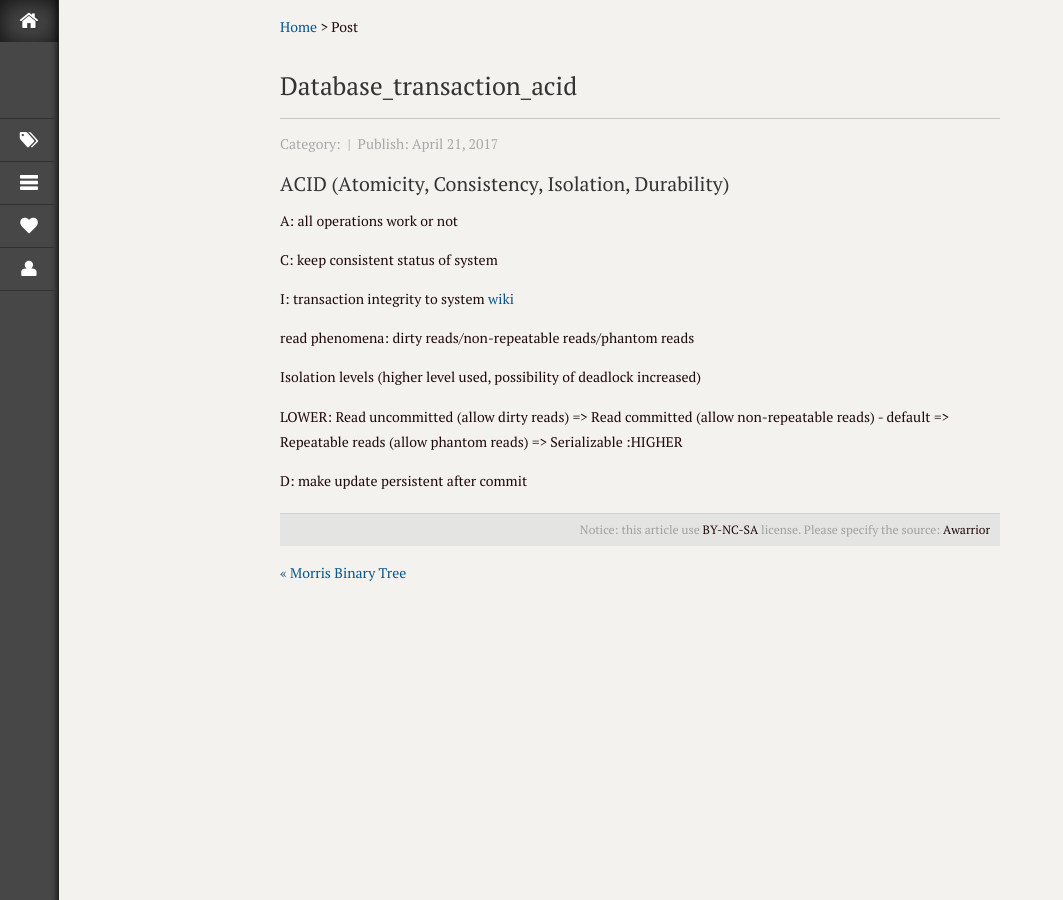
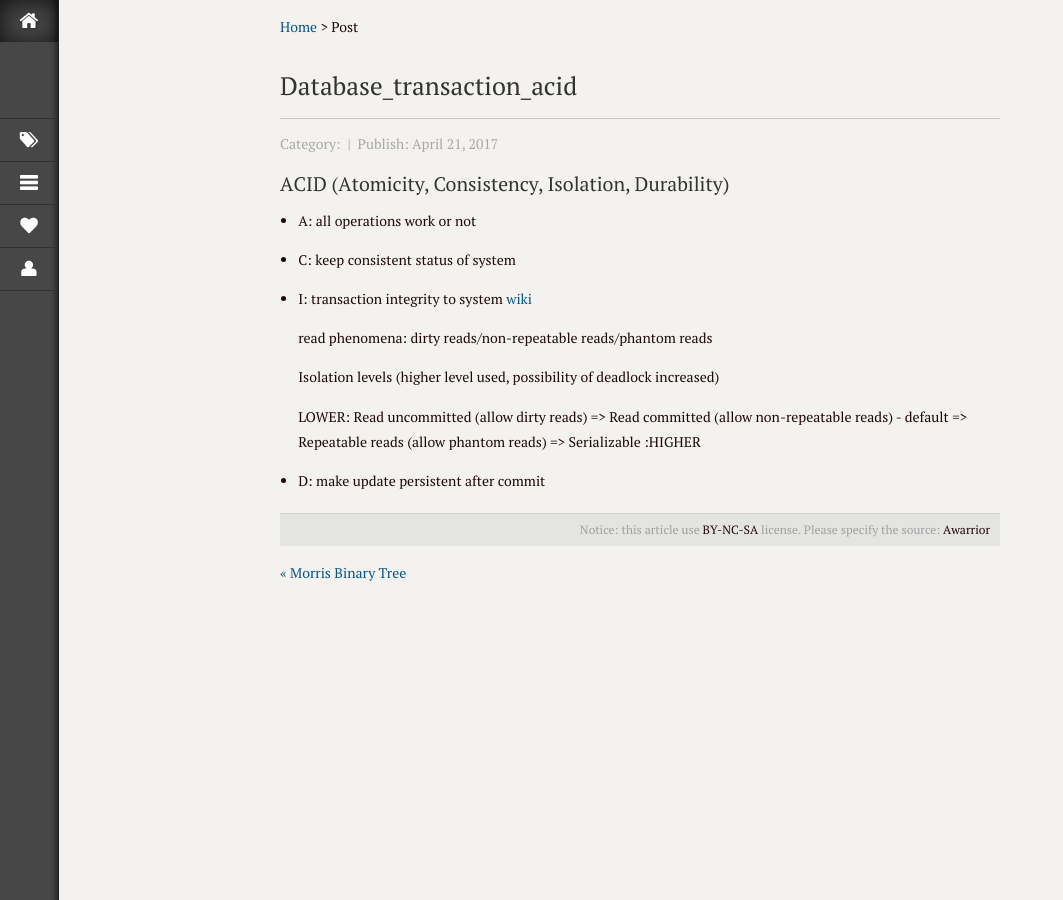
Before and after one commit to awarrior/awarrior.github.io, a Jekyll site: the page built from _posts/2017-04-21-database_transaction_acid.md, in a window 1280 px wide. Shown: the whole page, without its empty margins (0-1063 px from the left). Built offline with Jekyll 4.4.1, drawn with Linux system fonts in a browser that asks for light colours; our own code applies the rules of GitHub Pages for plain Markdown files.

```diff
--- a/_posts/2017-04-21-database_transaction_acid.md
+++ b/_posts/2017-04-21-database_transaction_acid.md
@@ -1,10 +1,10 @@
 ### ACID (Atomicity, Consistency, Isolation, Durability)
 
-A: all operations work or not
+* A: all operations work or not
 
-C: keep consistent status of system
+* C: keep consistent status of system
 
-I: transaction integrity to system [wiki](https://en.wikipedia.org/wiki/Isolation_(database_systems))
+* I: transaction integrity to system [wiki](https://en.wikipedia.org/wiki/Isolation_(database_systems))
 
   read phenomena: dirty reads/non-repeatable reads/phantom reads
 
@@ -12,4 +12,4 @@ I: transaction integrity to system [wiki](https://en.wikipedia.org/wiki/Isolatio
 
   LOWER: Read uncommitted (allow dirty reads) => Read committed (allow non-repeatable reads) - default => Repeatable reads (allow phantom reads) => Serializable :HIGHER
 
-D: make update persistent after commit
+* D: make update persistent after commit
```
